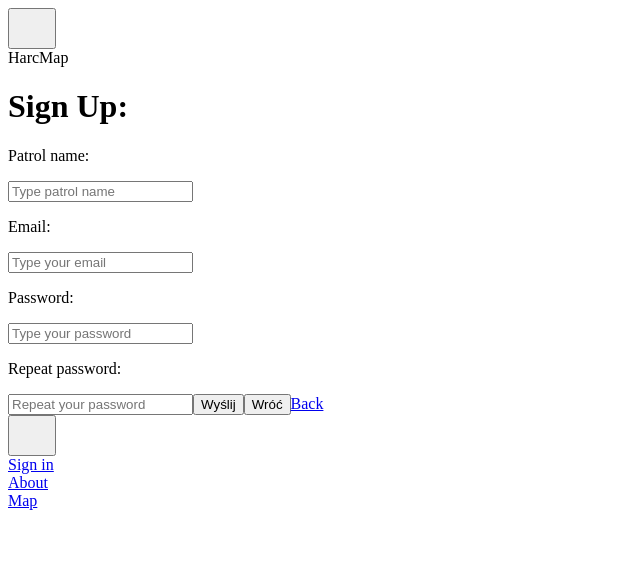
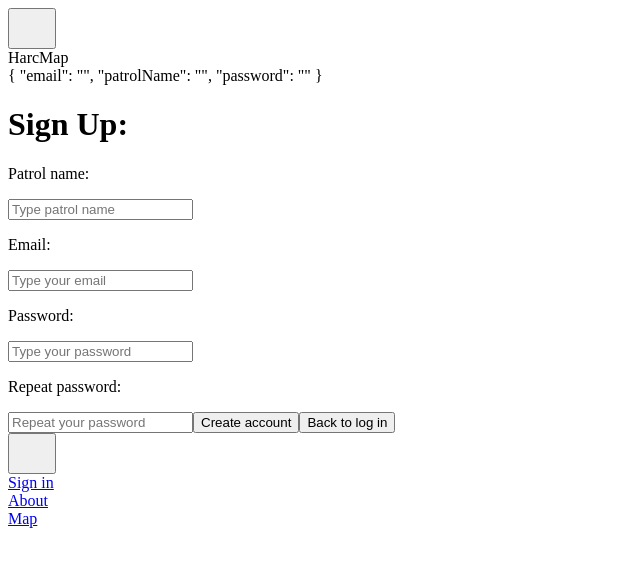
Before and after one commit to Drego31/harc_map, a Vue app: page /sign-up in a window 1280 px wide. Shown: the top 566 px of the page, without its empty margins (0-640 px from the left). Built offline with nearby package versions, Linux system fonts and the light colour scheme; some icons are missing.

Commit message:
Refactor sign-up view #15
Change variables names and add routering in back button

```diff
--- a/src/components/pages/sign-up.vue
+++ b/src/components/pages/sign-up.vue
@@ -1,20 +1,21 @@
 <template>
   <t-page>
-    <form>
+    <div>
+      {{this.user}}
       <h1>Sign Up:</h1>
-      <p>Patrol name: {{patrolName}}</p>
+      <p>Patrol name: {{user.patrolName}}</p>
       <a-input
-        v-model="patrolName"
+        v-model="user.patrolName"
         placeholder="Type patrol name"
       />
-      <p>Email: {{ email }}</p>
+      <p>Email: {{ user.email }}</p>
       <a-input
-        v-model="email"
+        v-model="user.email"
         placeholder="Type your email"
       />
-      <p>Password: {{ password }}</p>
+      <p>Password: {{ user.password }}</p>
       <a-input
-        v-model="password"
+        v-model="user.password"
         placeholder="Type your password"
       />
       <p>Repeat password: {{ passwordRepeat }}</p>
@@ -22,10 +23,15 @@
         v-model="passwordRepeat"
         placeholder="Repeat your password"
       />
-      <a-button> Wyślij </a-button>
-      <a-button> Wróć</a-button>
-      <router-link to="/">Back</router-link>
-    </form>
+      <a-button @click="addNewUser(this.user)" class="f-40">
+        Create account
+      </a-button>
+      <router-link to="/">
+        <a-button class="f-40">
+          Back to log in
+        </a-button>
+      </router-link>
+    </div>
   </t-page>
 </template>
 
@@ -42,10 +48,17 @@ export default {
     TPage,
   },
   data: () => ({
-    email: '',
-    patrolName: '',
-    password: '',
+    user: {
+      email: '',
+      patrolName: '',
+      password: '',
+    },
     passwordRepeat: '',
   }),
+  methods: {
+    addNewUser (user) {
+      console.log(user)
+    },
+  },
 }
 </script>
```
